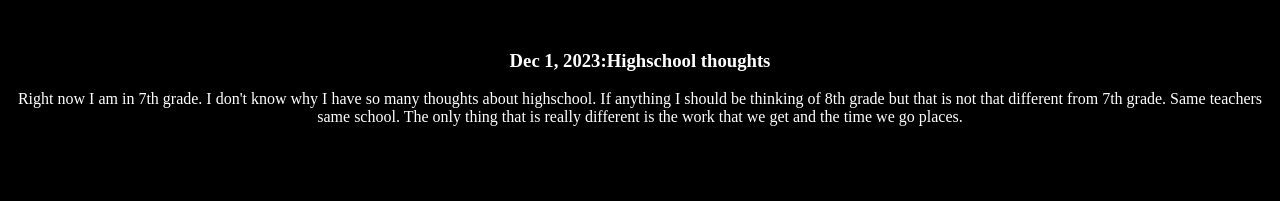
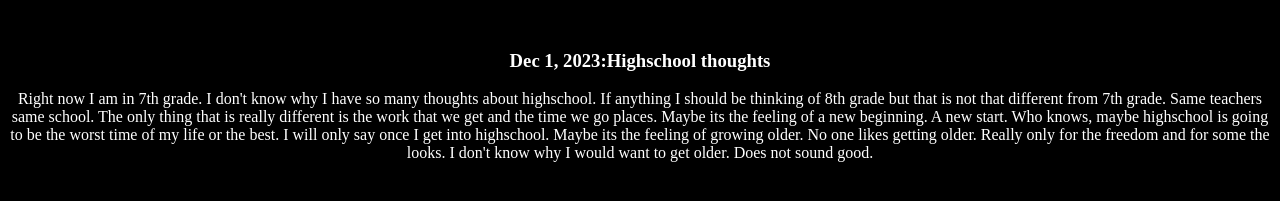
Before and after one commit to Koolcoder123/Trooper-s-site, a plain HTML site: page index.htm in a window 1280 px wide. Shown: the part 245-446 px from the top of the page. Drawn offline with Linux system fonts and the light colour scheme.

Commit message:
Update index.htm

```diff
--- a/index.htm
+++ b/index.htm
@@ -18,7 +18,9 @@
       <br>
       <h3>Dec 1, 2023:Highschool thoughts</h3>
       <p>Right now I am in 7th grade. I don't know why I have so many thoughts about highschool. If anything I should be thinking of 8th grade but that is not that different from 7th grade. Same teachers same school.
-      The only thing that is really different is the work that we get and the time we go places.</p>
+      The only thing that is really different is the work that we get and the time we go places. Maybe its the feeling of a new beginning. A new start. Who knows, maybe highschool is going to be the worst time of my life
+      or the best. I will only say once I get into highschool. Maybe its the feeling of growing older. No one likes getting older. Really only for the freedom and for some the looks. I don't know why I would want to get older.
+      Does not sound good. </p>
     </center>
     </body>
 </html>
```
